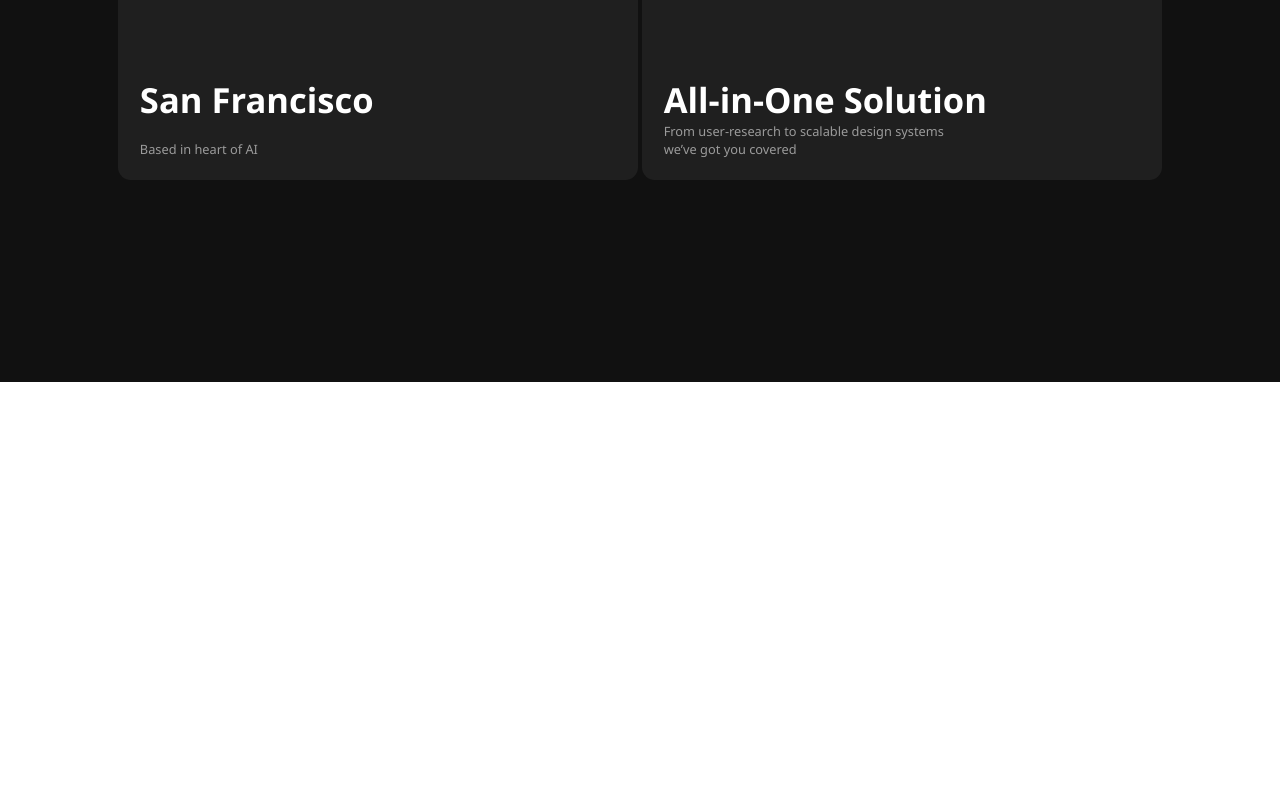
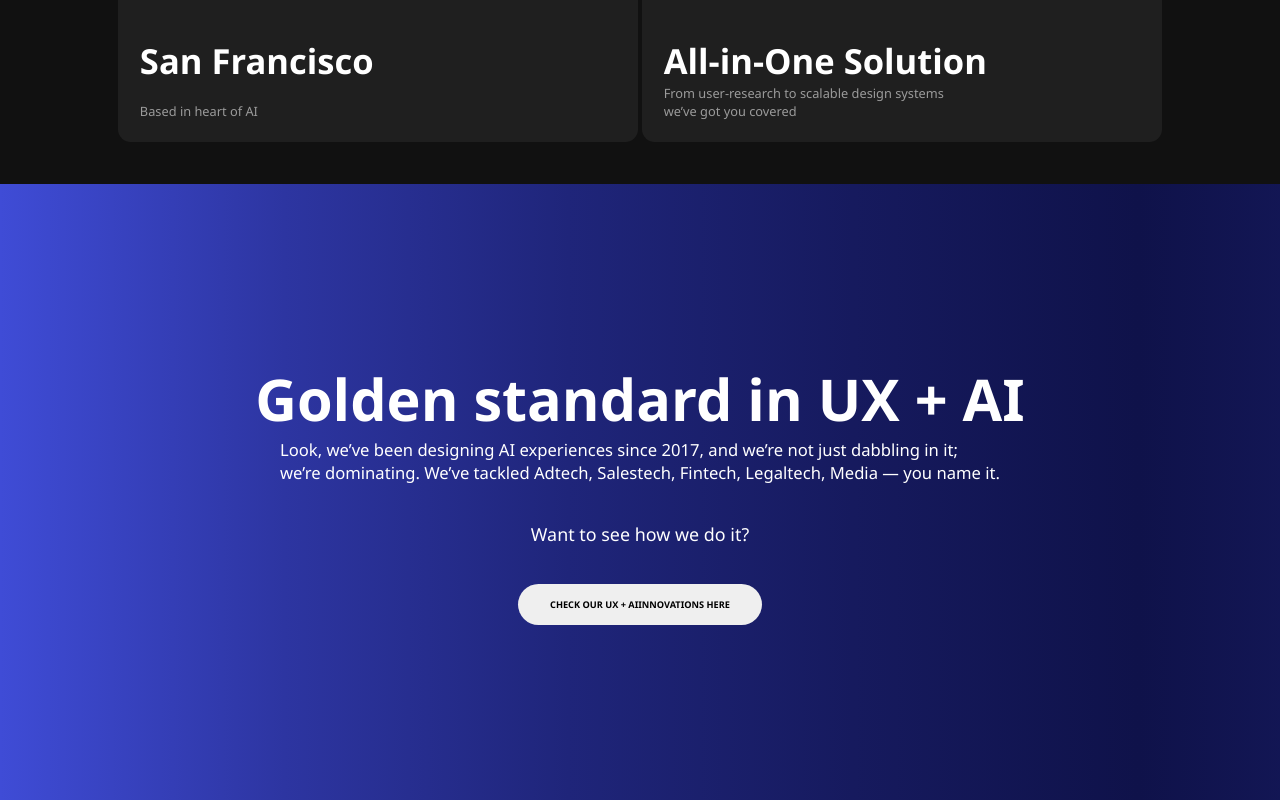
Before and after one commit to Abid-6615/LAZAREV-Clone, a plain HTML site: page index.html in a window 1280 px wide. Shown: the part 1777-2577 px from the top of the page. Before the commit the page ends 2159 px from the top, so only its background shows below. Drawn offline with nearby package versions, Linux system fonts and the light colour scheme.

Commit message:
complete page4 with RGB moving effect

```diff
--- a/index.html
+++ b/index.html
@@ -67,6 +67,7 @@
         <span style="color: #0da34e;">customer development</span>
       </h3>
     </div>
+
     <div id="page2">
       <!-- <img src="https://cdn.prod.website-files.com/64a2ab71942e1d57feb6fe39/676432adf4f5e642507e507b_showreel_preview_still_v3.webp" alt=""> -->
       <div class="video">
@@ -80,6 +81,7 @@
         </div>
       </div>
     </div>
+
     <div id="page3">
       <div class="first">
         <div class="card1">
@@ -144,6 +146,20 @@
       </div>
 
     </div>
+
+    <div id="page4">
+      <!-- <img src="https://cdn.prod.website-files.com/64a2ab71942e1d57feb6fe39/676432adf4f5e642507e507b_showreel_preview_still_v3.webp" alt=""> -->
+
+        <h1>Golden standard in UX + AI</h1>
+        <p>Look, we’ve been designing AI experiences since 2017, and we’re not just dabbling in it;
+          <br>we’re dominating. We’ve tackled Adtech, Salestech, Fintech, Legaltech, Media — you name it.
+        </p>
+        <h3>Want to see how we do it?</h3>
+        <button>
+          CHECK OUR UX + AIINNOVATIONS HERE
+        </button>
+
+    </div>
   </div>
 
   <script src="https://cdnjs.cloudflare.com/ajax/libs/gsap/3.13.0/gsap.min.js"
--- a/script.js
+++ b/script.js
@@ -1,5 +1,5 @@
 function navAnimation() {
-    let nav = document.querySelector(".nav_elem");
+    let nav = document.querySelector(".nav_elem h4");
 
 
 nav.addEventListener("mouseenter", function () {
--- a/style.css
+++ b/style.css
@@ -182,9 +182,10 @@ nav button svg {
 }
 
 #page3 {
-    height: 100vh;
+    height: 80vh;
     max-width: 100VW;
     background-color: #111;
+    margin-top: -3vw;
 }
 
 #page3 .first,
@@ -263,3 +264,51 @@ nav button svg {
         object-fit: cover;
         border-radius: 1vw;
     }
+
+    #page4{
+        height: 77vh;
+        width: 100%;
+        position: relative;
+        /* background-image: url(blob:https://www.lazarev.agency/b289db61-5c2d-4b13-b60d-ca1ce577d212); */
+        display: flex;
+        flex-direction: column;
+        justify-content: center;
+        align-items: center;
+        background: linear-gradient(to right, #0F124A, #161A5E, #1F257A, #2D35A1, #3442BA, #3F4CD6, #2D35A1, #1F257A, #161A5E, #0F124A);
+         background-size: 200%;
+        animation: rgb-shifting 9s linear infinite;
+    }
+
+    @keyframes rgb-shifting {
+    to {
+        background-position: 200%;
+    }
+}
+
+    #page4 h1{
+        color: #fff;
+        font-size: 4.5vw;
+    }
+
+    #page4 p{
+        color: #fff;
+        font-size: 1.3vw;
+        font-weight: 400;
+        display: flex;
+        align-items: center;
+    }
+
+    #page4 h3{
+        color: #fff;
+        font-size: 1.4vw;
+        font-weight: 500;
+        padding: 3vw;
+    }
+
+    #page4 button{
+        padding: 1.1vw 2.5vw;
+        font-size: 0.72vw;
+        font-weight: 700;
+        border-radius: 10vw;
+        border: none;
+    }
```
